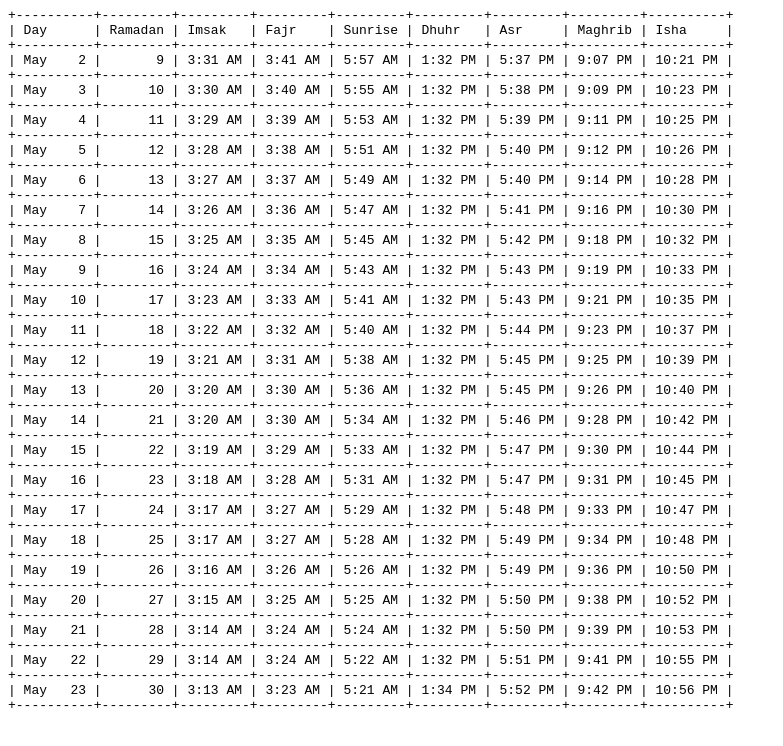
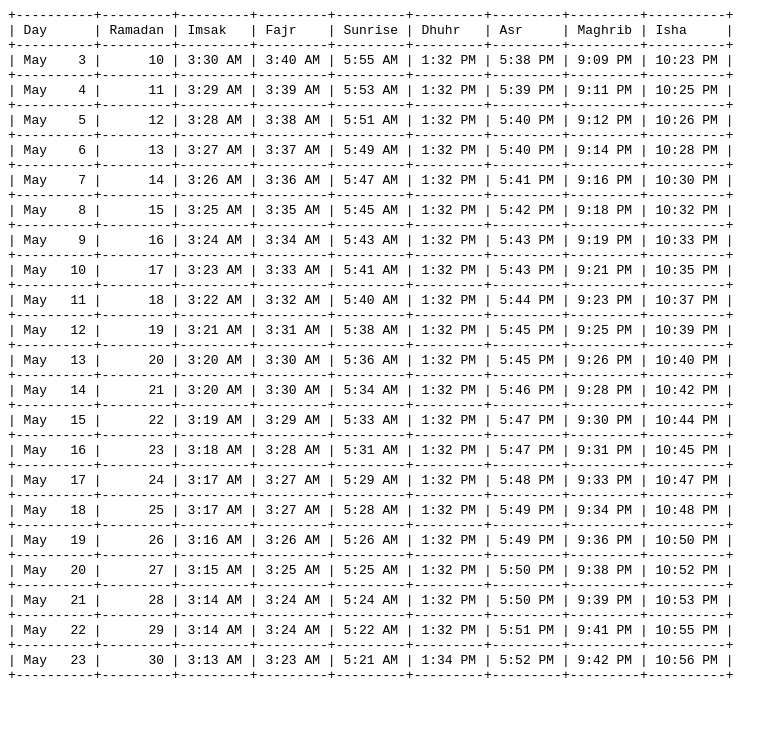
Before and after one commit to jadc/ramadan, a plain HTML site: page index.html in a window 1280 px wide. Shown: the whole page, without its empty margins (0-783 px from the left). Drawn offline with Linux system fonts and the light colour scheme.

Commit message:
Sat, May  2, 2020 10:10:56 PM

```diff
--- a/index.html
+++ b/index.html
@@ -1,8 +1,6 @@
 <pre>
 +----------+---------+---------+---------+---------+---------+---------+---------+----------+
 | Day      | Ramadan | Imsak   | Fajr    | Sunrise | Dhuhr   | Asr     | Maghrib | Isha     |
-+----------+---------+---------+---------+---------+---------+---------+---------+----------+
-| May    2 |       9 | 3:31 AM | 3:41 AM | 5:57 AM | 1:32 PM | 5:37 PM | 9:07 PM | 10:21 PM |
 +----------+---------+---------+---------+---------+---------+---------+---------+----------+
 | May    3 |      10 | 3:30 AM | 3:40 AM | 5:55 AM | 1:32 PM | 5:38 PM | 9:09 PM | 10:23 PM |
 +----------+---------+---------+---------+---------+---------+---------+---------+----------+
```
